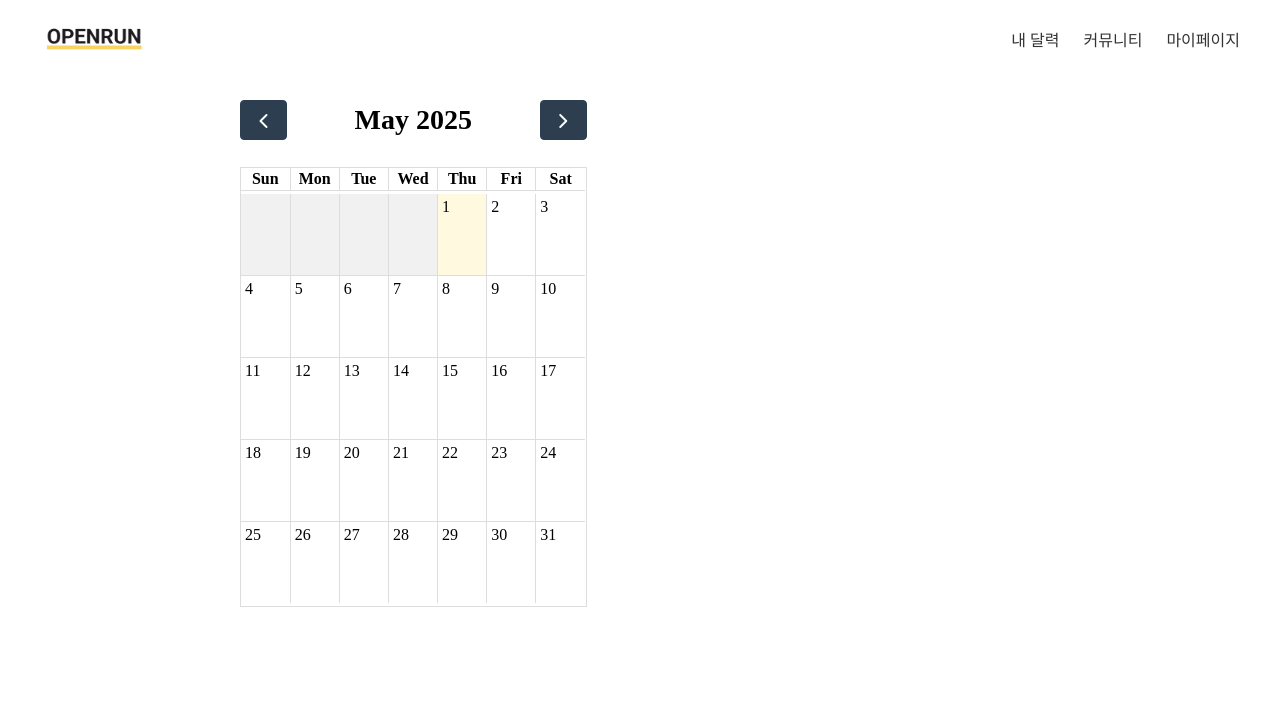
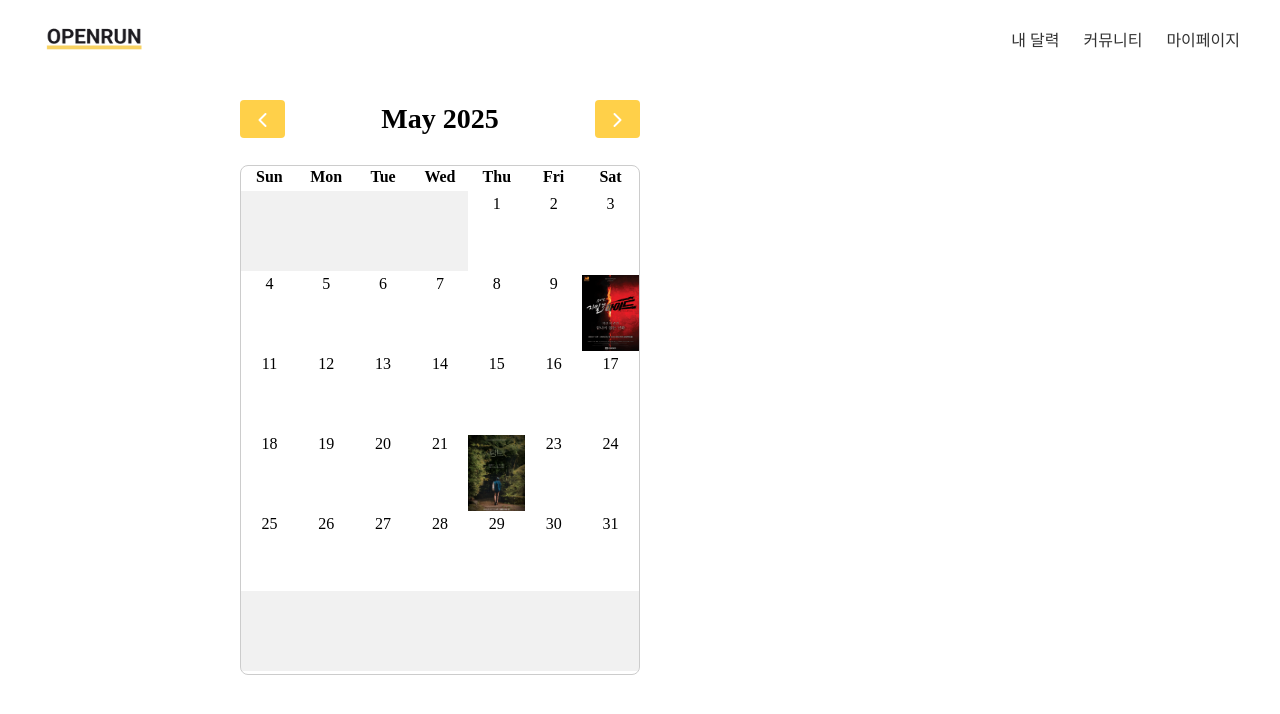
Before and after one commit to SsssYeon/Openrun_Project, a React (Create React App) app in the folder Frontend/openrun/: page /calendarrecords in a window 1280 px wide. Shown: the top 714 px of the page. Built offline with nearby package versions, Linux system fonts and the light colour scheme.

Commit message:
calendar

```diff
--- a/Frontend/openrun/src/css/calendarrecords.css
+++ b/Frontend/openrun/src/css/calendarrecords.css
@@ -5,6 +5,9 @@
   gap: 20px;
   padding: 20px;
   box-sizing: border-box;
+  overflow-x: auto;
+  overflow-y: hidden;
+
 }
 
 /* 좌측 달력 */
@@ -12,21 +15,82 @@
   width: 400px;
   height: 100%;
   margin-left: 200px;
-
+  flex-shrink: 0;
 }
 
 /* 우측 티켓 카드 */
 .tickets {
   width: 500px;
   height: 100%;
-    overflow-y: auto;
+  overflow-y: visible;
   margin-right: 200px;
+}
+
+.fc-prev-button,
+.fc-next-button {
+    background-color:#ffd049 !important;
+     border:none !important;
+}
+
+.fc-prev-button .fc-icon,
+.fc-next-button .fc-icon {
+  color: white !important;
 }
 
 .fc-daygrid-day-frame {
   display: flex;
+  position: relative; /* 이벤트 absolute 위치 잡기 위함 */
+  overflow: hidden;
   flex-direction: column;
-    align-items: flex-start;
-    min-height: 140px; /* 더 길쭉한 느낌 주기 */
+  justify-content: center; /* 가로 중앙 정렬 */
+  align-items: center;
+  max-height:80px;
   box-sizing: border-box;
+  padding:0 !important;
+  margin:0 !important;
+
 }
+
+.fc-event {
+  padding: 0 !important;
+  margin: 0 !important;
+  border: none !important;
+  background: none !important;
+  width: 100% !important;
+  height: 100% !important;
+}
+
+
+/* 이벤트가 날짜 셀 전체를 채우도록 */
+.fc-daygrid-event-harness {
+  width: 100%;
+  height: 100%;
+  position: absolute;
+  top: 0;
+  left: 0;
+
+}
+
+.fc-event img {
+    width: 100%;
+    height: 100%;
+    object-fit: cover; /* 셀 크기 유지하며 꽉 채움 */
+    display: block;
+
+  }
+
+  .fc-theme-standard .fc-scrollgrid {
+    border: 1px solid #ccc;  /* 원하는 색으로 변경 가능 */
+    border-radius: 8px;      /* 선택 사항: 모서리 둥글게 */
+    overflow: hidden;        /* 내부 콘텐츠 넘침 제거 */
+  }
+
+/* 날짜 셀의 선 제거 */
+.fc-theme-standard td,
+.fc-theme-standard th {
+  border: none !important;
+}
+
+.fc-day-today {
+    background-color: white !important;
+  }
--- a/Frontend/openrun/src/mocks/events.js
+++ b/Frontend/openrun/src/mocks/events.js
@@ -1,29 +1,23 @@
+import poster1 from "../components/poster1.jpg";
+import poster2 from "../components/poster2.jpg";
+
 const eventsData = [
-    {
-      id: '1',
-      title: '뮤지컬 레베카',
-      date: '2025-03-05',
-      time: '오후 7시',
-      location: '샤롯데씨어터',
-      poster: '/images/rebecca.jpg',
-    },
-    {
-      id: '2',
-      title: '연극 아트',
-      date: '2025-03-05',
-      time: '오후 8시',
-      location: '대학로예술극장',
-      poster: '/images/art.jpg',
-    },
-    {
-      id: '3',
-      title: '콘서트 하이라이트',
-      date: '2025-03-09',
-      time: '오후 6시',
-      location: 'KSPO돔',
-      poster: '/images/concert.jpg',
-    },
-    // 추가...
-  ];
+  {
+    id: "1",
+    title: "지킬앤하이드",
+    start: "2025-05-10",
+    time: "19:30",
+    location: "블루스퀘어 신한카드홀",
+    poster: poster1
+  },
+  {
+    id: "2",
+    title: "랭보",
+    start: "2025-05-22",
+    time: "18:00",
+    location: "대학로 TOM 1관",
+    poster: poster2
+  }
+];
 
-  export default eventsData;
+export default eventsData;
--- a/Frontend/openrun/src/pages/calendarrecords.js
+++ b/Frontend/openrun/src/pages/calendarrecords.js
@@ -23,6 +23,24 @@ const Calendarrecords = () => {
     navigate(`/detail/${info.event.id}`);
   };
 
+  const renderEventContent = (eventInfo) => {
+    const { poster } = eventInfo.event.extendedProps;
+    return (
+      <img
+      src={poster}
+      alt="poster"
+    />
+    );
+  };
+
+  const handleEventDidMount = (info) => {
+    const dayCell = info.el.closest(".fc-daygrid-day");
+    const dateNumberEl = dayCell?.querySelector(".fc-daygrid-day-number");
+    if (dateNumberEl) {
+      dateNumberEl.style.display = "none";
+    }
+  };
+
   return (
     <div>
       <div>
@@ -35,15 +53,17 @@ const Calendarrecords = () => {
             plugins={[dayGridPlugin]}
             initialView="dayGridMonth"
             events={eventsData}
+            eventContent={renderEventContent}
             dateClick={handleDateClick}
             eventClick={handleEventClick}
             height={700}
             contentHeight="auto"
             contentWidth="auto"
             dayMaxEventRows={false}
-            fixedWeekCount={false} // 주 수 고정 해제
+            fixedWeekCount={true} // 주 수 고정 해제
             showNonCurrentDates={false}
-            handleWindowResize={true}
+            handleWindowResize={false}
+            eventDidMount={handleEventDidMount}
             headerToolbar={{
               left: 'prev',
               center: 'title',
```
Lines whose indentation alone changed are shown as unchanged.
